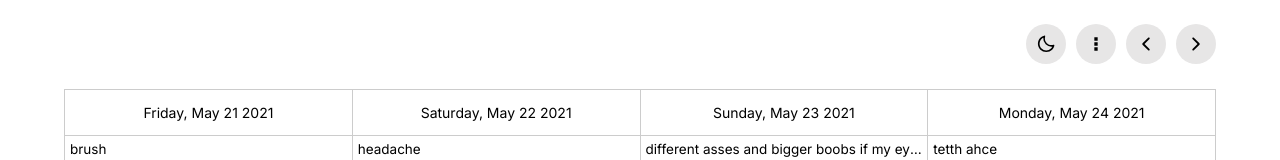
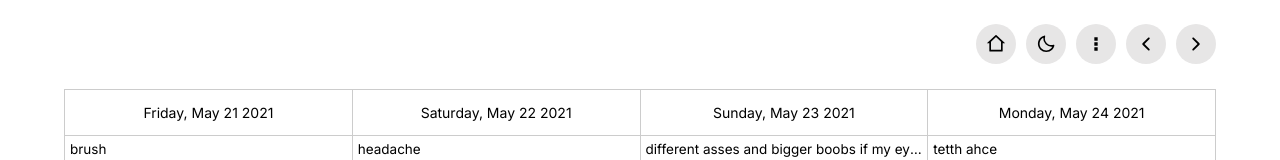
Before and after one commit to therealrinku/robonote, a Next.js app: page /app in a window 1280 px wide. Shown: the top 160 px of the page. Built offline with nearby package versions, Linux system fonts and the light colour scheme.

Commit message:
home button added

```diff
--- a/components/HomeNav.js
+++ b/components/HomeNav.js
@@ -1,10 +1,14 @@
 import homeNavStyles from "../styles/HomeNav.module.css";
 import { IoIosArrowBack, IoIosArrowForward } from "react-icons/io";
 import { BiDotsVertical, BiMoon } from "react-icons/bi";
+import { RiHome2Line } from "react-icons/ri";
 
 const HomeNav = ({ setDatePlus }) => {
   return (
     <div className={homeNavStyles.homeNav}>
+      <button onClick={() => setDatePlus(0)}>
+        <RiHome2Line />
+      </button>
       <button>
         <BiMoon />
       </button>
```
